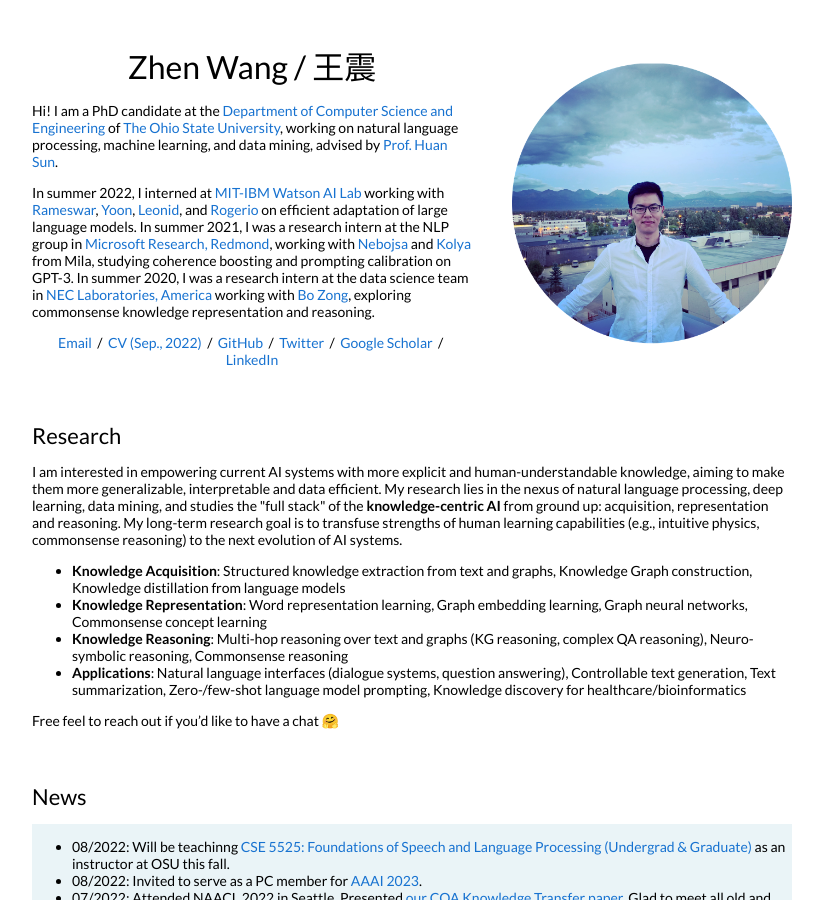
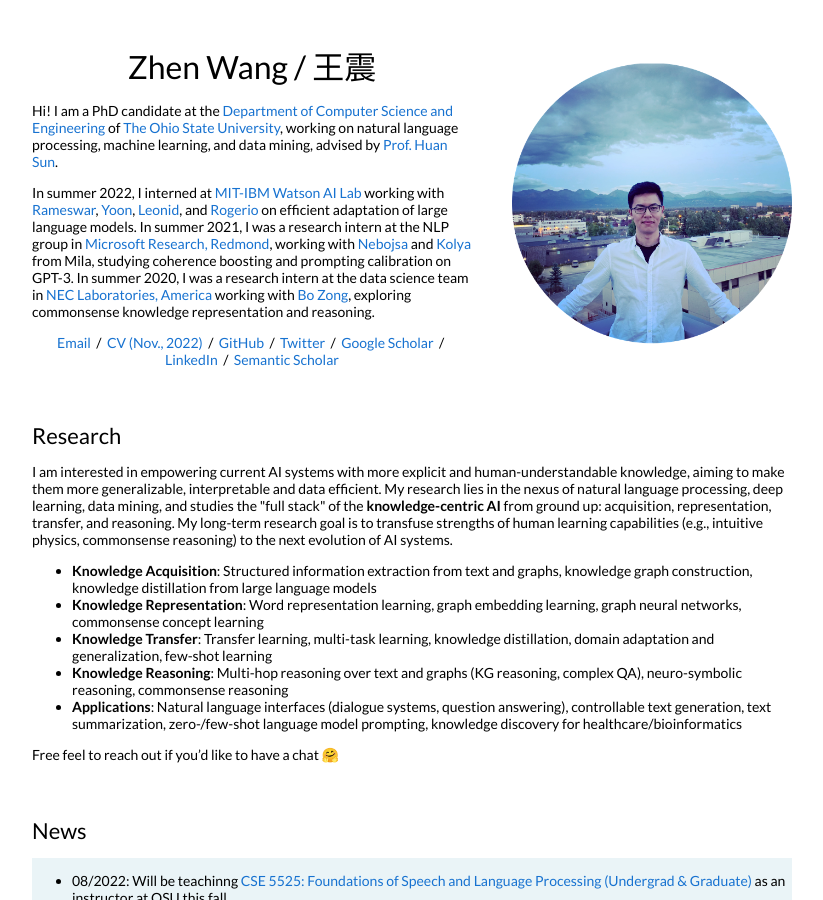
Before and after one commit to zhenwang9102/zhenwang9102.github.io, a Jekyll site: the page built from _posts/2019-06-02-venue.markdown, in a window 1280 px wide and 900 px high. Shown: the whole window, without its empty margins (228-1051 px from the left). Built offline with Jekyll 4.4.1, drawn with Linux system fonts in a browser that asks for light colours.

Commit message:
Update default.html

```diff
--- a/_layouts/default.html
+++ b/_layouts/default.html
@@ -47,11 +47,12 @@
               </p>
               <p style="text-align:center">
                 <a href="mailto:wang.9215@osu.edu">Email</a> &nbsp;/&nbsp;
-                <a href="https://zhenwang9102.github.io/files/ZW_CV.pdf">CV (Sep., 2022)</a> &nbsp;/&nbsp;
+                <a href="https://zhenwang9102.github.io/files/ZW_CV.pdf">CV (Nov., 2022)</a> &nbsp;/&nbsp;
                 <a href="https://github.com/zhenwang9102">GitHub</a> &nbsp;/&nbsp;
                 <a href="https://twitter.com/zhenwang9102">Twitter</a> &nbsp;/&nbsp;
                 <a href="https://scholar.google.com/citations?hl=en&user=asBaytUAAAAJ&view_op=list_works&sortby=pubdate">Google Scholar</a> &nbsp;/&nbsp;
-                <a href="https://www.linkedin.com/in/zhenwang9102/">LinkedIn </a>
+                <a href="https://www.linkedin.com/in/zhenwang9102/">LinkedIn </a> &nbsp;/&nbsp;
+                <a href="https://www.semanticscholar.org/author/Zhen-Wang/47197370">Semantic Scholar</a>
               </p>
             </td>
             <td style="padding:2.5%;width:40%;max-width:40%">
@@ -65,20 +66,23 @@
             <td style="padding:2.5%;width:100%;vertical-align:middle">
               <h2>Research</h2>
               <p>
-                I am interested in empowering current AI systems with more explicit and human-understandable knowledge, aiming to make them more generalizable, interpretable and data efficient.  My research lies in the nexus of natural language processing, deep learning, data mining, and studies the "full stack" of the <b>knowledge-centric AI</b> from ground up: acquisition, representation and reasoning. My long-term research goal is to transfuse strengths of human learning capabilities (e.g., intuitive physics, commonsense reasoning) to the next evolution of AI systems.
+                I am interested in empowering current AI systems with more explicit and human-understandable knowledge, aiming to make them more generalizable, interpretable and data efficient.  My research lies in the nexus of natural language processing, deep learning, data mining, and studies the "full stack" of the <b>knowledge-centric AI</b> from ground up: acquisition, representation, transfer, and reasoning. My long-term research goal is to transfuse strengths of human learning capabilities (e.g., intuitive physics, commonsense reasoning) to the next evolution of AI systems.
               </p>
               <ul>
                 <li>
-                  <b>Knowledge Acquisition</b>: Structured knowledge extraction from text and graphs,  Knowledge Graph construction, Knowledge distillation from language models
+                  <b>Knowledge Acquisition</b>: Structured information extraction from text and graphs, knowledge graph construction, knowledge distillation from large language models
                 </li>
                 <li>
-                  <b>Knowledge Representation</b>: Word representation learning, Graph embedding learning, Graph neural networks, Commonsense concept learning
+                  <b>Knowledge Representation</b>: Word representation learning, graph embedding learning, graph neural networks, commonsense concept learning
                 </li>
                 <li>
-                  <b>Knowledge Reasoning</b>: Multi-hop reasoning over text and graphs (KG reasoning, complex QA reasoning), Neuro-symbolic reasoning, Commonsense reasoning
+                  <b>Knowledge Transfer</b>: Transfer learning, multi-task learning, knowledge distillation, domain adaptation and generalization, few-shot learning
                 </li>
                 <li>
-                  <b>Applications</b>: Natural language interfaces (dialogue systems, question answering), Controllable text generation, Text summarization, Zero-/few-shot language model prompting, Knowledge discovery for healthcare/bioinformatics
+                  <b>Knowledge Reasoning</b>: Multi-hop reasoning over text and graphs (KG reasoning, complex QA), neuro-symbolic reasoning, commonsense reasoning
+                </li>
+                <li>
+                  <b>Applications</b>: Natural language interfaces (dialogue systems, question answering), controllable text generation, text summarization, zero-/few-shot language model prompting, knowledge discovery for healthcare/bioinformatics
                 </li>
               </ul>
               <p>
```
